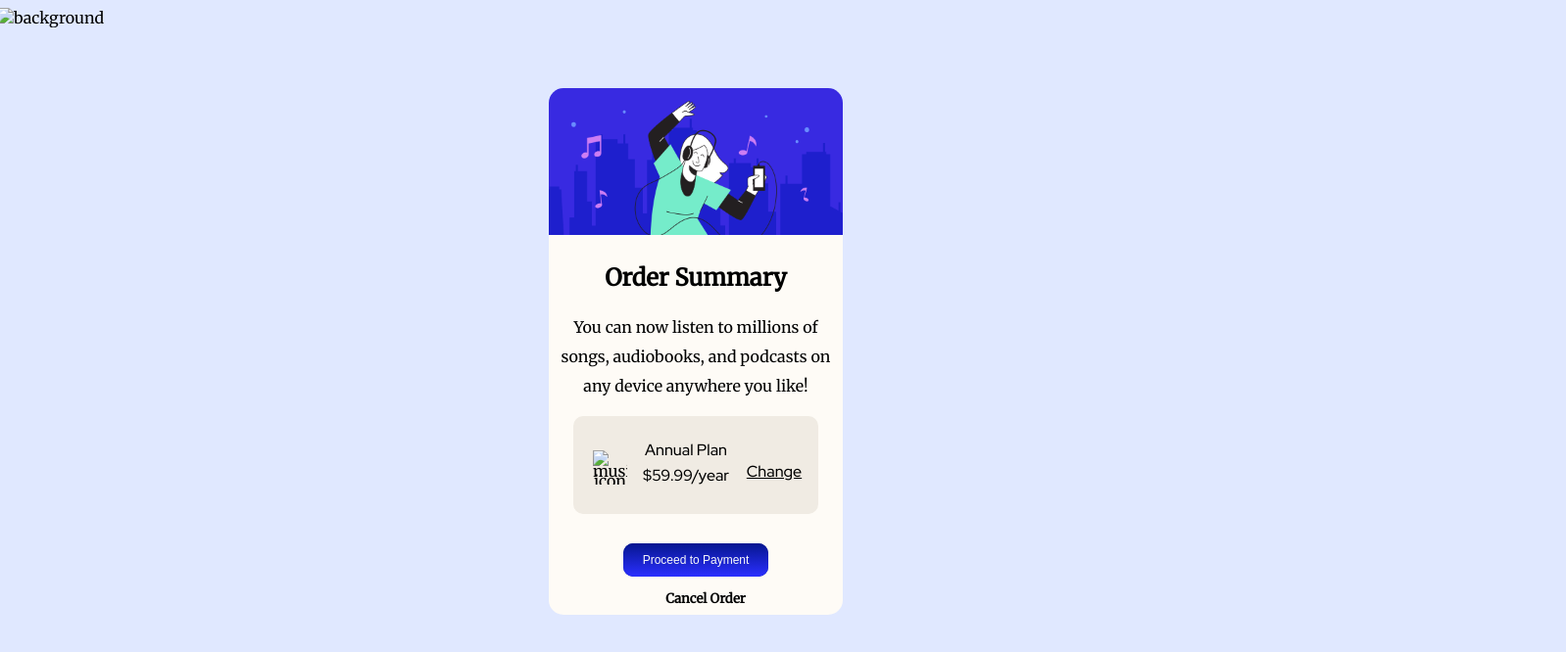
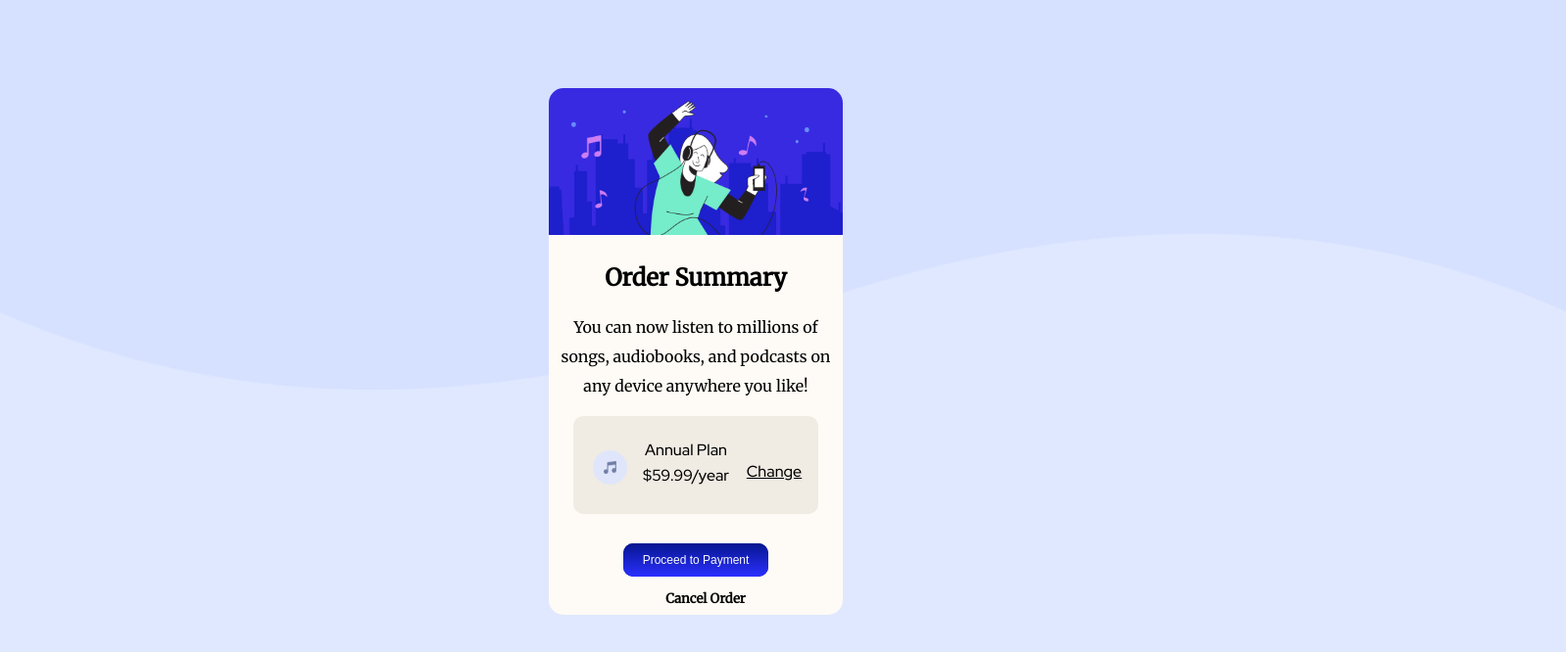
Before and after one commit to Msarthaksharma/frontend, a plain HTML site: page index.html in a window 1280 px wide. Shown: the whole page at 98% size, 1598 px wide, since content can reach past the window. Drawn offline with Linux system fonts and the light colour scheme; files whose address does not match are found by name.

Commit message:
Update index.html

```diff
--- a/index.html
+++ b/index.html
@@ -3,7 +3,7 @@
 <head>
   <meta charset="UTF-8">
   <meta name="viewport" content="width=device-width, initial-scale=1.0">
-  <link rel="icon" type="image/png" sizes="32x32" href="./images/favicon-32x32.png">
+  <link rel="icon" type="image/png" sizes="32x32" href="favicon-32x32.png">
   <link rel="stylesheet" href="styles.css">
   <link rel="preconnect" href="https://fonts.googleapis.com">
 <link rel="preconnect" href="https://fonts.gstatic.com" crossorigin>
@@ -11,14 +11,14 @@
   <title>Frontend Mentor | Order summary card</title>
 </head>
 <body>
-  <img src="images/top.png" alt="background">
+  <img src="top.png" alt="background">
   <div class="design">
     <img class="logo"src="images/illustration-hero.png" alt="music">
     <h2>Order Summary</h2>
     <p>You can now listen to millions of songs, audiobooks, and podcasts on any
     device anywhere you like!</p>
     <div class="charges">
-      <img class="ic"src="images/icon-music.png" alt="music icon">
+      <img class="ic"src="icon-music.png" alt="music icon">
       <div class="ch">
         <p class="pi">Annual Plan</p>
         <p class="pi">$59.99/year</p>
```
